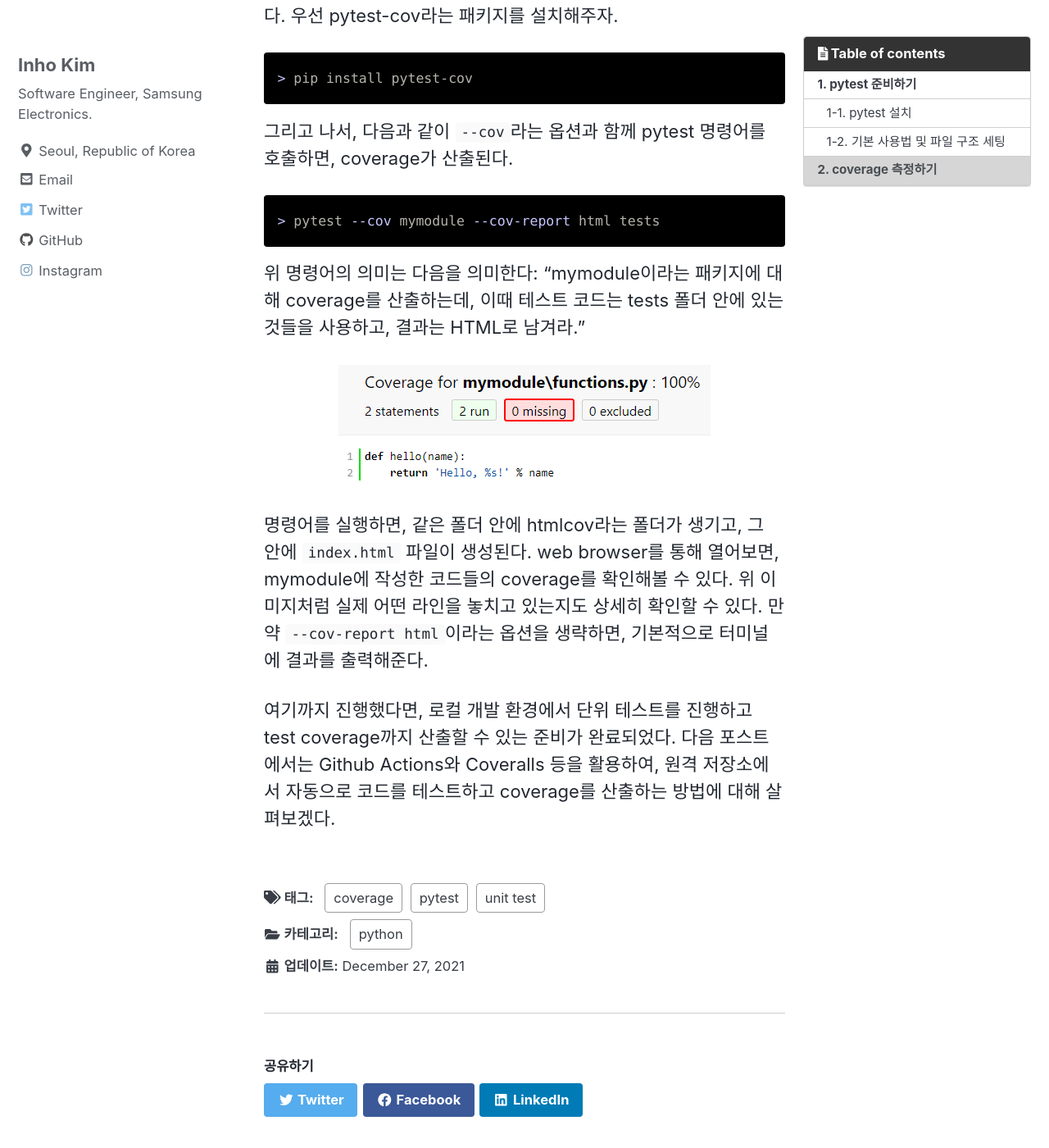
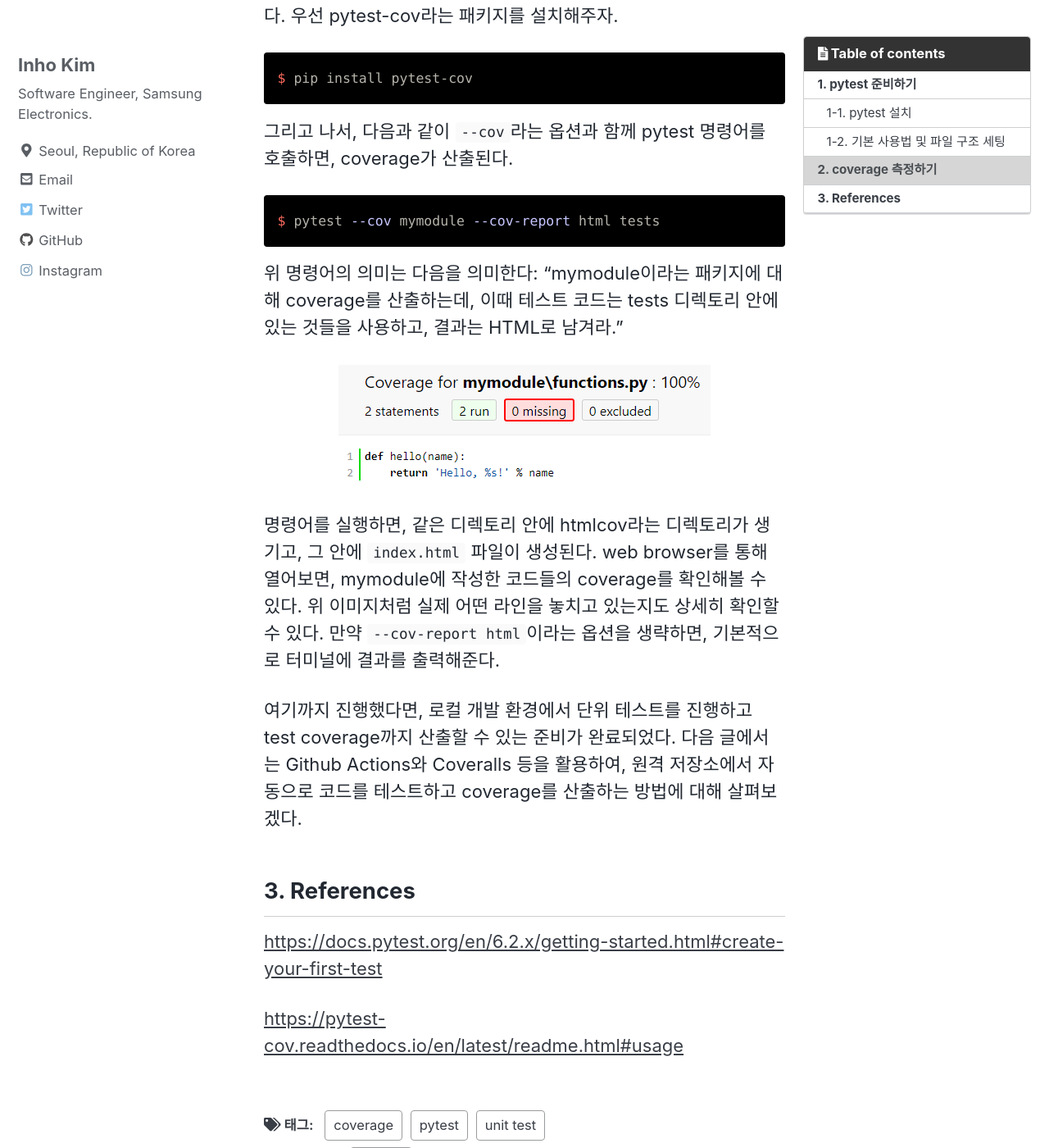
Before and after one commit to ihnokim/ihnokim.github.io, a Jekyll site: the page built from _posts/2021-12-27-pytest-and-coverage.md, in a window 1280 px wide and 1400 px high, scrolled down 4838 px. Shown: the whole window at 82% size. Built offline with Jekyll 4.4.1, drawn with Linux system fonts in a browser that asks for light colours; cached includes are drawn as plain includes; nearby versions of some CDN libraries; comment, search, counter and statistics services are not loaded; some of the changed text lies outside the part shown.

Commit message:
Add references and make minor corrections

````diff
--- a/_posts/2021-12-27-pytest-and-coverage.md
+++ b/_posts/2021-12-27-pytest-and-coverage.md
@@ -24,14 +25,22 @@ python의 경우, 기본적으로 unittest라는 단위 테스트 도구가 내
 예제들은 직접 삽질했던 과정의 산출물들이므로, 더 좋은 방법이 있다면 자유롭게 feedback, comment 공유가 되었으면 좋겠다.
 
 ## 1. pytest 준비하기
+
 ### 1-1. pytest 설치
+
 ``` bash
-> pip install pytest
+$ pip install pytest
 ```
+
 위 명령어로 간단하게 모듈을 설치하면, 터미널에 "pytest"라는 명령어를 통해 python 코드들을 테스트할 준비가 완료된다.
 
 ### 1-2. 기본 사용법 및 파일 구조 세팅
-"test_"라는 접두어가 붙은 python 스크립트 파일 안에 "test_"라는 접두어가 붙은 함수를 정의하면, pytest가 실행될 때 자동으로 이 함수들을 수집하여 테스트를 진행해준다. 다른 단위테스트 도구들과 마찬가지로, 테스트 함수 안에서 특정 동작을 수행시킨 뒤에, assertion과 관련된 구문을 사용하여 특정 test case가 어떤 결과를 내야만 하는지 정의해주는 식으로 테스트 코드를 작성하면 된다.
+
+"test_"라는 접두어가 붙은 python 스크립트 파일 안에 "test_"라는 접두어가 붙은 함수를 정의하면,
+pytest가 실행될 때 자동으로 이 함수들을 수집하여 테스트를 진행해준다.
+다른 단위 테스트 도구들과 마찬가지로, 테스트 함수 안에서 특정 동작을 수행시킨 뒤에
+assertion과 관련된 구문을 사용하여 특정 test case가 어떤 결과를 내야만 하는지 정의해주는 식으로 테스트 코드를 작성하면 된다.
+
 ``` python
 # test_example.py
 
@@ -41,10 +50,13 @@ def hello(name):
 def test_hello():
     assert hello('ihnokim') == 'Hello, ihnokim!'
 ```
+
 위 ```test_hello.py``` 위치에서 pytest 명령어를 실행하면, 다음과 같이 테스트 결과를 보여준다.
+
 ``` bash
-> pytest
+$ pytest
 ```
+
 ``` bash
 ============================= test session starts =============================
 platform win32 -- Python 3.7.1, pytest-4.0.2, py-1.7.0, pluggy-0.8.0
@@ -56,10 +68,12 @@ test_example.py .                                                  [100%]
 
 ========================== 1 passed in 0.02 seconds ===========================
 ```
+
 그런데, 사실 위 예제처럼 테스트하고자 하는 코드와 테스트 코드를 한 곳에서 동시에 작성하지는 않는다.
-테스트 코드들은 별도로 한 곳에서 관리하기 편하도록 한 폴더에 모아주면 좋다.
-주요 코드를 ```main.py```에 작성하고, 직접 만든 ```mymodule```이라는 패키지를 ```main.py```에서 import해서, ```functions.py```에 정의된 함수들을 사용하는 시나리오를 생각해보자.
+테스트 코드들은 별도로 한 곳에서 관리하기 편하도록 한 디렉토리에 모아주면 좋다.
+주요 코드를 ```main.py```에 작성하고, 직접 만든 mymodule이라는 패키지를 ```main.py```에서 import해서, ```functions.py```에 정의된 함수들을 사용하는 시나리오를 생각해보자.
 이 경우, 다음과 같이 구성하면 깔끔하다.
+
 ``` bash
 .
 ├─mymodule
@@ -71,7 +85,9 @@ test_example.py .                                                  [100%]
 │  └─test_example.py
 └─main.py
 ```
+
 주요 파일들의 내용은 다음과 같다.
+
 ``` python
 # main.py
 from mymodule.functions import hello
@@ -79,11 +95,13 @@ from mymodule.functions import hello
 def say_hello_to_the_world():
     return hello('World')
 ```
+
 ``` python
 # mymodule/functions.py
 def hello(name):
     return 'Hello, %s!' % name
 ```
+
 ``` python
 # tests/test_example.py
 from mymodule.functions import hello
@@ -95,6 +113,7 @@ def test_hello():
 def test_say_hello_to_the_world():
     assert say_hello_to_the_world() == 'Hello, World!'
 ```
+
 ```tests/__init__.py```를 추가하는 이유는 테스트 코드에서 ```main.py```에 작성한 코드나,
 ```mymodule/functions.py```에 구현한 코드들을 import해서 사용하기 위함이다.
 이 파일을 추가하지 않으면, 예를 들어,
@@ -110,39 +129,54 @@ E   ModuleNotFoundError: No module named 'mymodule'
 !!!!!!!!!!!!!!!!!!! Interrupted: 1 errors during collection !!!!!!!!!!!!!!!!!!!
 =========================== 1 error in 0.07 seconds ===========================
 ```
+
 ```tests/__init__.py```은 빈 파일이어도 상관없지만, 이 안에 테스트 과정에서 사용할 여러 함수들을 정의해두면,
 다음과 같이 테스트 코드를 작성할 때 편하게 import하여 사용할 수 있어서 좋다.
+
 ``` python
 from tests import *
 ```
+
 ```tests/conftest.py``` 파일은 위에서 살펴본 기본적인 내용 외에, pytest의 추가적인 기능들을 사용하기 위한 파일인데, 후에 추가적으로 설명하도록 하겠다.
 
 ## 2. coverage 측정하기
+
 TDD 방식으로 개발을 진행할 때는, 작성된 코드가 단위 테스트를 통과했는지 여부를 확인하는 것이 중요하지만,
 사실 테스트 코드를 매우 간단하게 작성하면 단위 테스트를 통과하기가 쉽기 때문에 별 의미가 없다.
 따라서, 테스트 코드가 최대한 다양한 case들을 포함하고 있는지의 척도를 함께 확인할 필요가 있다.
 전체 코드 line들 중에서 테스트 과정에서 실제로 실행되는 line 수의 비율이 바로 coverage다.
 조금이라도 이름이 알려진 오픈소스들은 대부분 이 coverage를 90% 이상 유지하는 듯 하다.
-Github 저장소에서 Coveralls이나 Codecov같은 서비스들과 연동하여 해당 저장소의 Test coverage가 몇 퍼센트인지 뱃지를 달아놓은 것을 종종 보았을 것이다.
+Github 저장소에서 Coveralls이나 Codecov같은 서비스들과 연동하여
+해당 저장소의 Test coverage가 몇 퍼센트인지 뱃지를 달아놓은 것을 종종 보았을 것이다.
 
 아무튼, pytest 환경에서 이 coverage를 매우 간단하게 확인할 수 있다. 우선 pytest-cov라는 패키지를 설치해주자.
+
 ``` bash
-> pip install pytest-cov
+$ pip install pytest-cov
 ```
+
 그리고 나서, 다음과 같이 ```--cov```라는 옵션과 함께 pytest 명령어를 호출하면, coverage가 산출된다.
+
 ``` bash
-> pytest --cov mymodule --cov-report html tests
+$ pytest --cov mymodule --cov-report html tests
 ```
+
 위 명령어의 의미는 다음을 의미한다: "mymodule이라는 패키지에 대해 coverage를 산출하는데,
-이때 테스트 코드는 tests 폴더 안에 있는 것들을 사용하고, 결과는 HTML로 남겨라."
+이때 테스트 코드는 tests 디렉토리 안에 있는 것들을 사용하고, 결과는 HTML로 남겨라."
 
 ![coverage results]({{ site.url }}{{ site.baseurl }}/assets/images/pytest/coverage.PNG){: .align-center}
 
-명령어를 실행하면, 같은 폴더 안에 htmlcov라는 폴더가 생기고, 그 안에 ```index.html``` 파일이 생성된다.
+명령어를 실행하면, 같은 디렉토리 안에 htmlcov라는 디렉토리가 생기고, 그 안에 ```index.html``` 파일이 생성된다.
 web browser를 통해 열어보면, mymodule에 작성한 코드들의 coverage를 확인해볼 수 있다.
 위 이미지처럼 실제 어떤 라인을 놓치고 있는지도 상세히 확인할 수 있다.
 만약 ```--cov-report html```이라는 옵션을 생략하면, 기본적으로 터미널에 결과를 출력해준다.
 
 여기까지 진행했다면, 로컬 개발 환경에서 단위 테스트를 진행하고 test coverage까지 산출할 수 있는 준비가 완료되었다.
-다음 포스트에서는 Github Actions와 Coveralls 등을 활용하여,
+다음 글에서는 Github Actions와 Coveralls 등을 활용하여,
 원격 저장소에서 자동으로 코드를 테스트하고 coverage를 산출하는 방법에 대해 살펴보겠다.
+
+## 3. References
+
+[https://docs.pytest.org/en/6.2.x/getting-started.html#create-your-first-test](https://docs.pytest.org/en/6.2.x/getting-started.html#create-your-first-test)
+
+[https://pytest-cov.readthedocs.io/en/latest/readme.html#usage](https://pytest-cov.readthedocs.io/en/latest/readme.html#usage)
````
Also changed, not shown: other parts of _posts/2021-12-27-pytest-and-coverage.md (+2 -1 lines).
